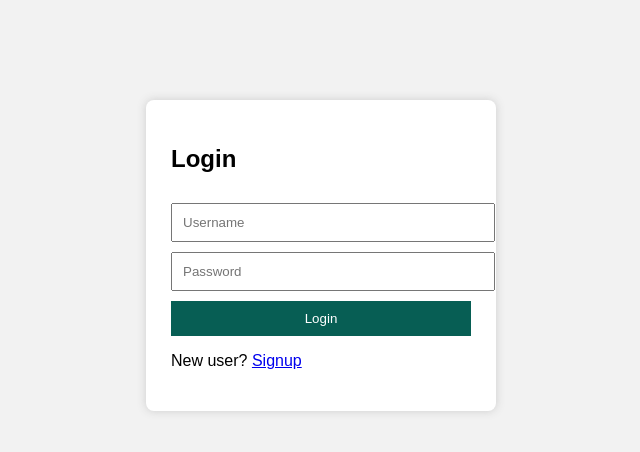
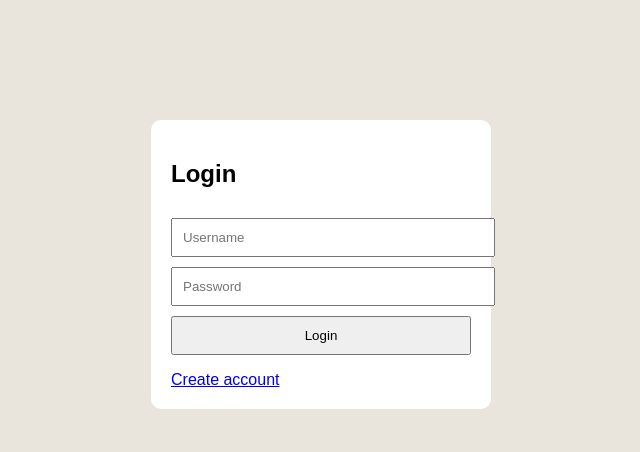
Before and after one commit to Dwarka-AI-Study-Buddy/Dwarka-edtech-ai, a Flask app: page / in a window 1280 px wide. Shown: the top 452 px of the page, without its empty margins (319-959 px from the left). Run offline with Flask 3, Linux system fonts and the light colour scheme.

Commit message:
Update login.html

```diff
--- a/templates/login.html
+++ b/templates/login.html
@@ -1,44 +1,23 @@
 <!DOCTYPE html>
 <html>
 <head>
-<title>Login | Dwarka AI</title>
+<title>Login</title>
 <style>
-body {
-    background: #f2f2f2;
-    font-family: Arial;
-}
-.box {
-    width: 300px;
-    margin: 100px auto;
-    background: white;
-    padding: 25px;
-    border-radius: 8px;
-    box-shadow: 0 0 10px #ccc;
-}
-input, button {
-    width: 100%;
-    padding: 10px;
-    margin-top: 10px;
-}
-button {
-    background: #075e54;
-    color: white;
-    border: none;
-}
+body{font-family:Arial;background:#e9e5dc}
+.box{width:300px;margin:120px auto;padding:20px;background:#fff;border-radius:10px}
+input,button{width:100%;padding:10px;margin-top:10px}
 </style>
 </head>
 <body>
-
 <div class="box">
-    <h2>Login</h2>
-    {% if error %}<p style="color:red">{{ error }}</p>{% endif %}
-    <form method="POST">
-        <input name="username" placeholder="Username" required>
-        <input type="password" name="password" placeholder="Password" required>
-        <button>Login</button>
-    </form>
-    <p>New user? <a href="/signup">Signup</a></p>
+<h2>Login</h2>
+<form method="POST">
+<input name="username" placeholder="Username" required>
+<input name="password" type="password" placeholder="Password" required>
+<button>Login</button>
+</form>
+<p style="color:red">{{error}}</p>
+<a href="/signup">Create account</a>
 </div>
-
 </body>
 </html>
```
